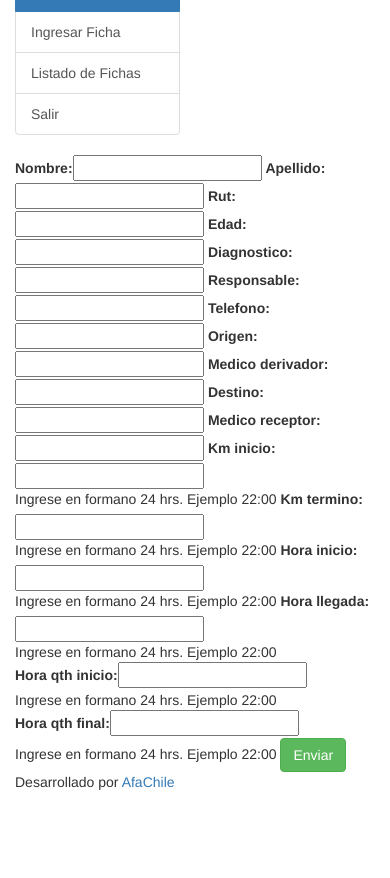
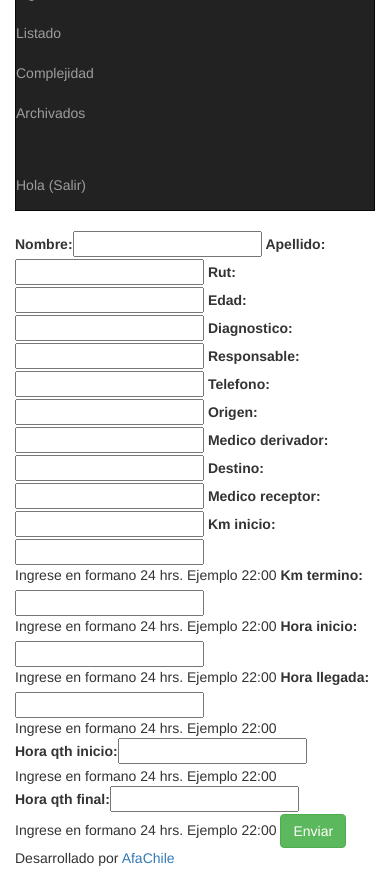
Before and after one commit to GonzaloAfa/EmergencyCare, a Django app: a page that uses emergencycare/templates/base.html in a window 390 px wide. Shown: the part 406-1284 px from the top of the page. Before the commit the page ends 1196 px from the top, so only its background shows below. Run offline with Django 3.2, Linux system fonts and the light colour scheme; parts of the project's set-up code (start-up, migrations or seed data) failed here and were passed over; some libraries are stand-ins or nearby versions.

Commit message:
Se cambia el menu a uno superior

```diff
--- a/emergencycare/templates/base.html
+++ b/emergencycare/templates/base.html
@@ -22,7 +22,7 @@
 
 
     <div class="container">
-      <img src="{{STATIC_URL}}images/EmergencyCare-header.png"></img>
+      <a href="/home"><img src="{{STATIC_URL}}images/EmergencyCare-header.png"></img></a>
 
       <div class="masthead">
               </div>
@@ -30,28 +30,45 @@
       {% block breadcrumb %}
       <br/>
 
-      <ol class="breadcrumb">
-        <li><a href="/home">Inicio</a></li>
-      </ol>
       {% endblock %}
 
 
     </div><!-- /.container -->
     <div class="container">
 
+        <div class="navbar navbar-inverse">
+
+          <div class="navbar-header">
+            <button type="button" class="navbar-toggle" data-toggle="collapse" data-target=".navbar-collapse">
+              <span class="sr-only">Subir</span>
+              <span class="icon-bar"></span>
+              <span class="icon-bar"></span>
+              <span class="icon-bar"></span>
+            </button>
+            <a class="navbar-brand" href="/">EmergencyCare</a>
+          </div>
+
+          {% block navbar %}
+          <ul class="nav navbar-nav">
+            <li {% block home %} {% endblock%}><a href="/ficha">Ingresar</a></li>
+            <li {% block client %} {% endblock%}><a href="/home">Listado</a></li>
+            <li {% block problem %} {% endblock%}><a href="/complejidad">Complejidad</a></li>
+            <li {% block pay %} {% endblock%}><a href="/archivados">Archivados</a></li>
+          </ul>
+          {% endblock %}
+
+          <ul class="nav navbar-nav navbar-right">
+            <li><a href="#"></a></li>
+          </ul>
+          <p class="navbar-text navbar-right">Hola {{user.username|capfirst}} <a href="/logout" class="navbar-link">(Salir)</a></p>
+
+
+        </div><!-- /.nav-collapse -->
+
+
      <div class="row row-offcanvas row-offcanvas-right">
 
-       <div class="col-xs-6 col-sm-3 sidebar-offcanvas" id="sidebar" role="navigation">
-          <div class="list-group">
-            <a href="#" class="list-group-item active">Inicio</a>
-            <a href="/ficha" class="list-group-item">Ingresar Ficha</a>
-            <a href="/ficha/listado" class="list-group-item">Listado de Fichas</a>
-            <a href="/logout" class="list-group-item">Salir</a>
-
-          </div>
-        </div><!--/span-->
-
-        <div class="col-xs-12 col-sm-9">
+        <div class="col-xs-12 col-sm-12">
            {% block container %}
            {% endblock %}
         </div>
```
